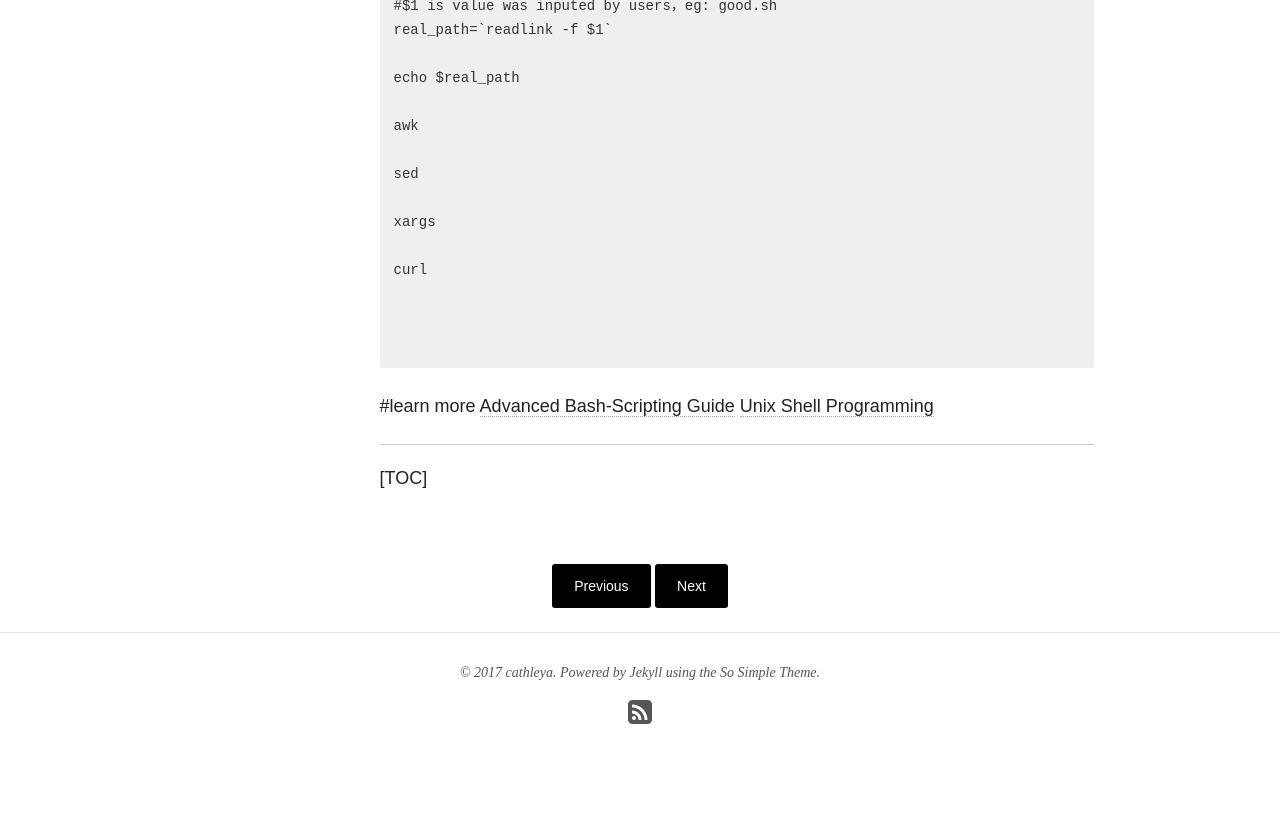
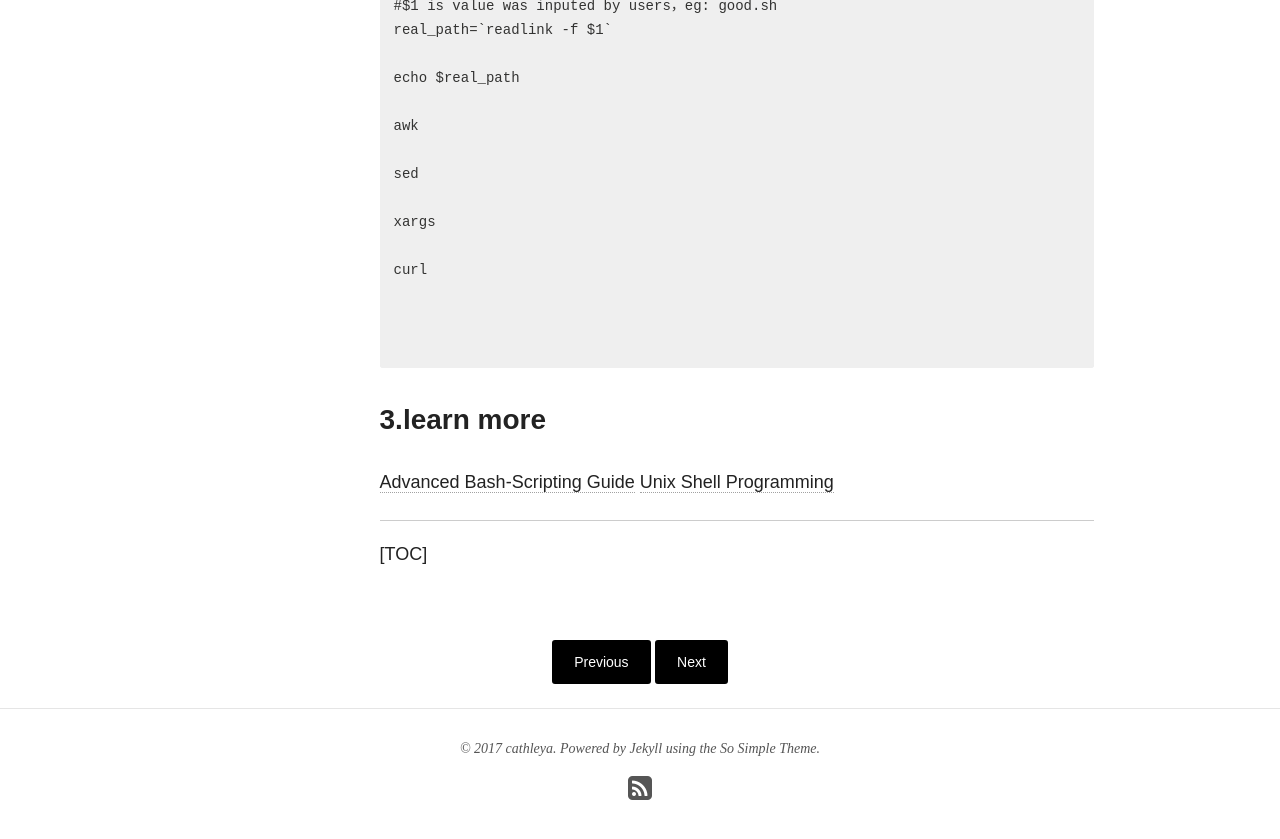
Before and after one commit to cathleya/cathleya.github.io, a Jekyll site: the page built from _posts/blog/2014-10-23-Quickly learn shell script.md, in a window 1280 px wide and 900 px high, scrolled down 3401 px. Shown: the top 839 px of the window. Built offline with Jekyll 4.4.1, drawn with Linux system fonts in a browser that asks for light colours; nearby versions of some CDN libraries.

Commit message:
shell
shell

````diff
--- a/_posts/blog/2014-10-23-Quickly learn shell script.md
+++ b/_posts/blog/2014-10-23-Quickly learn shell script.md
@@ -144,7 +144,8 @@ curl
 
 ```
 
-#learn more
+### 3.learn more
+
 [Advanced Bash-Scripting Guide](http://tldp.org/LDP/abs/html/)
  [Unix Shell Programming](Unix Shell Programming)
 
````
